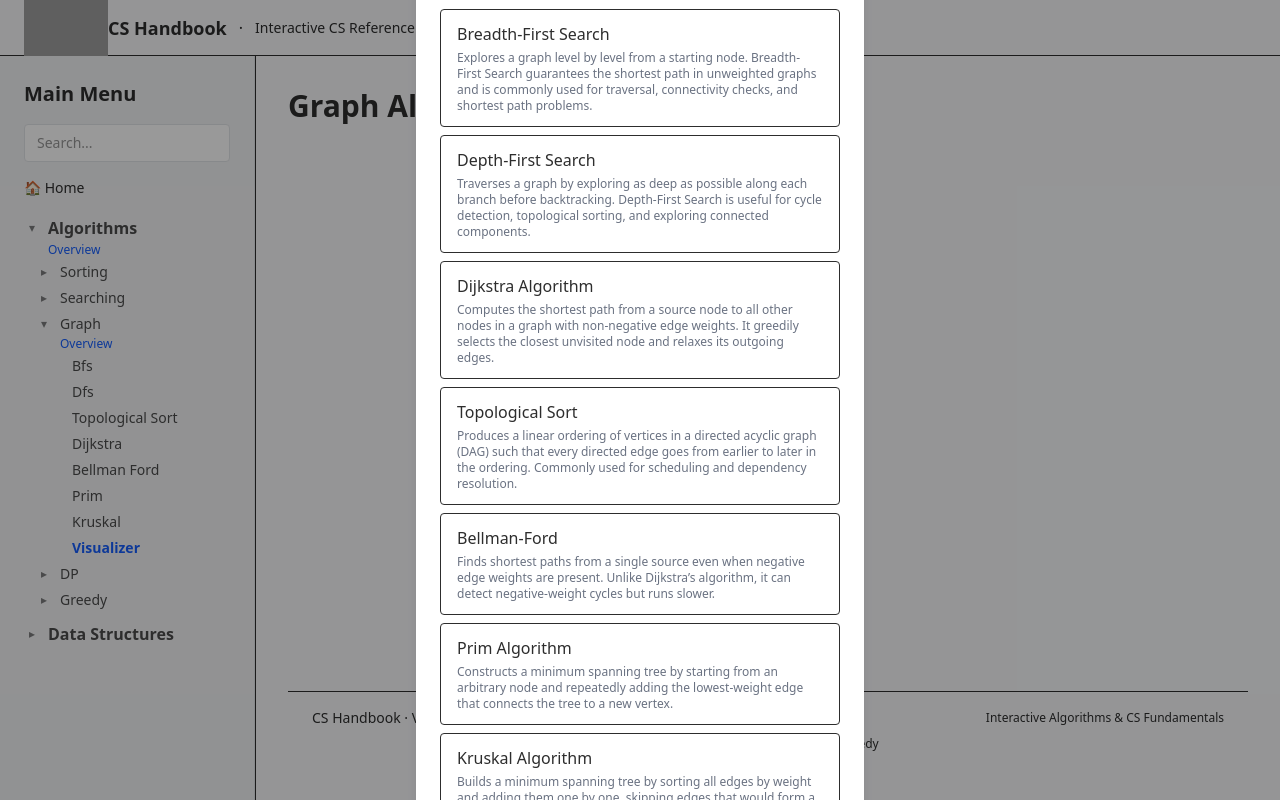
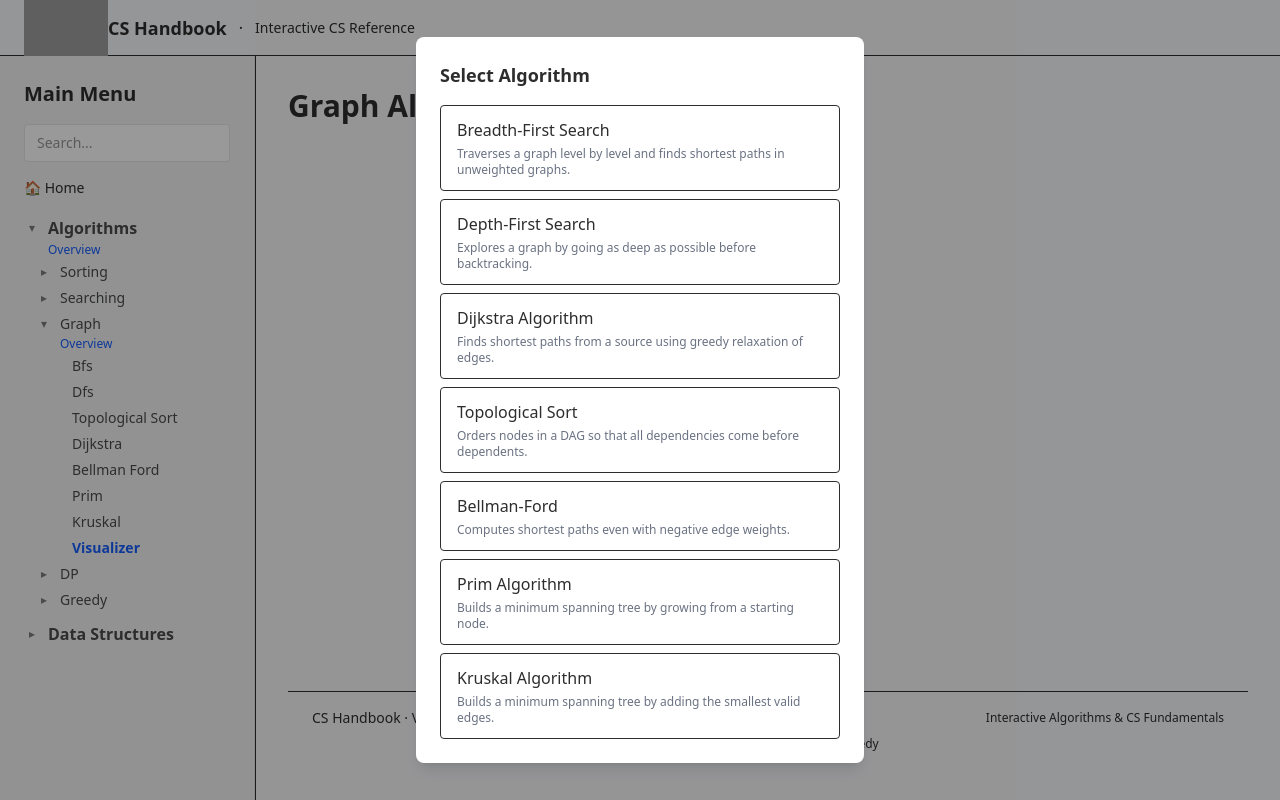
Before and after one commit to Chrainx/CS-Handbook, a Next.js app: page /algorithms/graph/visualizer in a window 1280 px wide. Built offline with nearby package versions, Linux system fonts and the light colour scheme; grey boxes are pictures that could not be loaded.

Commit message:
feat: change desc for graph algorithm to make it shorter

```diff
--- a/src/visualizers/graph/graphVisualizer.tsx
+++ b/src/visualizers/graph/graphVisualizer.tsx
@@ -48,43 +48,42 @@ export const GRAPH_ALGORITHMS: {
     id: 'bfs',
     name: 'Breadth-First Search',
     description:
-      'Explores a graph level by level from a starting node. Breadth-First Search guarantees the shortest path in unweighted graphs and is commonly used for traversal, connectivity checks, and shortest path problems.',
+      'Traverses a graph level by level and finds shortest paths in unweighted graphs.',
   },
   {
     id: 'dfs',
     name: 'Depth-First Search',
     description:
-      'Traverses a graph by exploring as deep as possible along each branch before backtracking. Depth-First Search is useful for cycle detection, topological sorting, and exploring connected components.',
+      'Explores a graph by going as deep as possible before backtracking.',
   },
   {
     id: 'dijkstra',
     name: 'Dijkstra Algorithm',
     description:
-      'Computes the shortest path from a source node to all other nodes in a graph with non-negative edge weights. It greedily selects the closest unvisited node and relaxes its outgoing edges.',
+      'Finds shortest paths from a source using greedy relaxation of edges.',
   },
   {
     id: 'topological',
     name: 'Topological Sort',
     description:
-      'Produces a linear ordering of vertices in a directed acyclic graph (DAG) such that every directed edge goes from earlier to later in the ordering. Commonly used for scheduling and dependency resolution.',
+      'Orders nodes in a DAG so that all dependencies come before dependents.',
   },
   {
     id: 'bellman-ford',
     name: 'Bellman-Ford',
-    description:
-      'Finds shortest paths from a single source even when negative edge weights are present. Unlike Dijkstra’s algorithm, it can detect negative-weight cycles but runs slower.',
+    description: 'Computes shortest paths even with negative edge weights.',
   },
   {
     id: 'prim',
     name: 'Prim Algorithm',
     description:
-      'Constructs a minimum spanning tree by starting from an arbitrary node and repeatedly adding the lowest-weight edge that connects the tree to a new vertex.',
+      'Builds a minimum spanning tree by growing from a starting node.',
   },
   {
     id: 'kruskal',
     name: 'Kruskal Algorithm',
     description:
-      'Builds a minimum spanning tree by sorting all edges by weight and adding them one by one, skipping edges that would form a cycle. Often implemented using a union-find data structure.',
+      'Builds a minimum spanning tree by adding the smallest valid edges.',
   },
 ]
 
```
